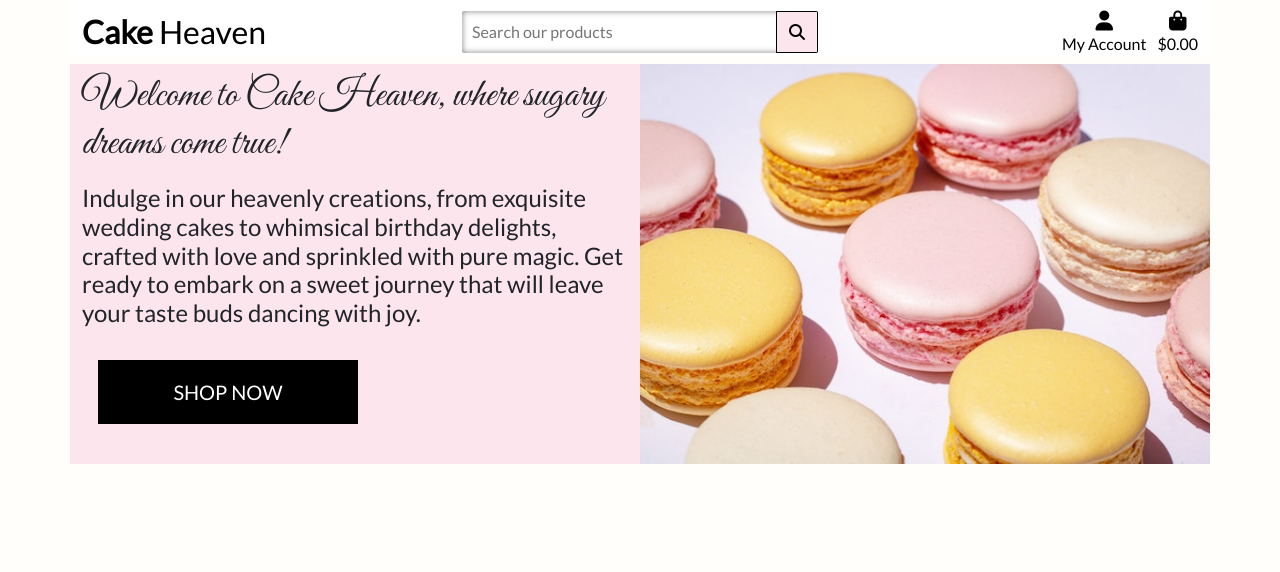
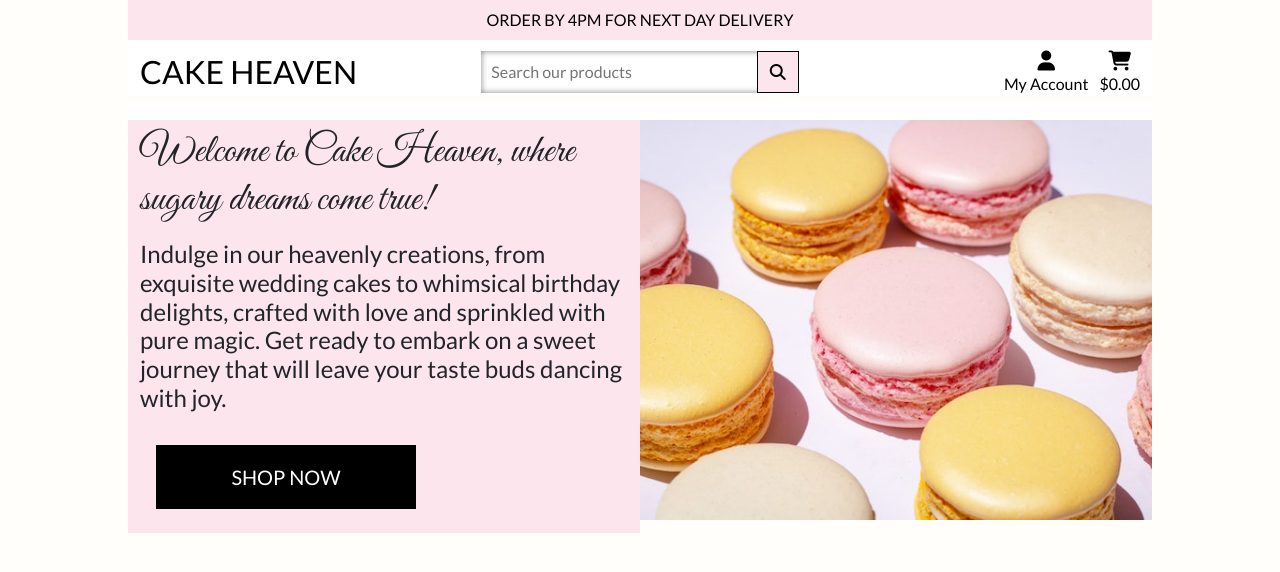
Before and after one commit to monimaj89/Project4-Cake-Heaven, a Django app: page / in a window 1280 px wide. Shown: the top 572 px of the page. Run offline with Django 3.2, Linux system fonts and the light colour scheme; some libraries are stand-ins or nearby versions.

Commit message:
Add banner and navbar to base.html

```diff
--- a/home/templates/home/index.html
+++ b/home/templates/home/index.html
@@ -1,6 +1,5 @@
 {% extends "base.html" %}
 {% load static %}
-
 
 
 {% block content %}
--- a/static/css/base.css
+++ b/static/css/base.css
@@ -52,6 +52,7 @@ body {
     background-color: var(--light-pink);
 }
 
+/* Main page photo */
 .photo {
     height: 400px;
     background: url('/media/photo.jpg') no-repeat center center;
@@ -62,20 +63,30 @@ body {
     height: 400px;
 } */
 
+
+.logo-font {
+    text-transform: uppercase;
+}
+
+.main-logo {
+    width: fit-content;
+}
+
 .shop-now-button {
     background: black;
     color: white;
     min-width: 260px;
 }
 
-.search-btn {
-    background: black;
+.shop-now-button:hover,
+.shop-now-button:active,
+.shop-now-button:focus {
+    background: #222;
     color: white;
 }
 
 .search-box {
     height: 42px;
-    border-radius: 2px;
     box-shadow: 0px 0px 6px 0px rgba(0, 0, 0, 0.50) inset;
     display: flex;
     justify-content: space-between;
@@ -90,9 +101,32 @@ body {
     flex-grow: 1;
 }
 
+.search-box input:focus,
+.search-box input:focus-visible {
+    box-shadow: 0px 0px 0px 2px var(--light-pink) inset;
+    border: none !important;
+    outline: none !important;
+}
+
 .search-box button {
     background-color: var(--light-pink);
     border-radius: 0;
     width: 42px;
     border: solid 1px black;
 }
+
+.search-box button:hover,
+.search-box button:active,
+.search-box button:focus {
+    background: var(--warning-light);
+    color: white;
+}
+
+
+
+/* Larger container on xl screens */
+@media (min-width: 1200px) {
+    .container {
+      max-width: 80%;
+    }
+  }
--- a/templates/base.html
+++ b/templates/base.html
@@ -42,11 +42,17 @@
 
 <body>
     <header class="container">
+        <!-- Banner -->
+        <div class="row text-center">
+            <div class="col pink-bg text-black">
+                <p class="logo-font my-2">Order by 4PM for next day delivery</p>
+            </div>
+        </div>
         <!-- Logo  -->
         <div class="row bg-white pt-lg-2 d-none d-lg-flex mb-2">
             <div class="col-12 col-lg-4 my-auto py-1 py-lg-0 text-center text-lg-start">
-                <a href="{% url 'home' %}" class="nav-link main-logo-link">
-                    <h2 class="logo-font text-black my-0"><strong>Cake</strong> Heaven</h2>
+                <a href="{% url 'home' %}" class="nav-link main-logo">
+                    <h2 class="logo-font text-black my-0">Cake Heaven</h2>
                 </a>
             </div>
             <!-- Search Box -->
@@ -90,7 +96,7 @@
                         <a class="{% if grand_total %}text-info font-weight-bold{% else %}text-black{% endif %} nav-link"
                             href="">
                             <div class="text-center">
-                                <div><i class="fas fa-shopping-bag fa-lg"></i></div>
+                                <div><i class="fa-solid fa-cart-shopping fa-lg"></i></div>
                                 <p class="my-0">
                                     {% if grand_total %}
                                     ${{ grand_total|floatformat:2 }}
@@ -103,6 +109,14 @@
                     </li>
                 </ul>
             </div>
+        </div>
+        <!-- Menu -->
+        <div class="row bg-white">
+            <nav class="navbar navbar-expand-lg navbar-light w-100">
+                <button class="navbar-toggler" type="button" data-toggle="collapse" data-target="#main-nav" aria-controls="main-nav" aria-expanded="false" aria-label="Toggle navigation">
+                    <span class="navbar-toggler-icon"></span>
+                </button>
+            </nav>
         </div>
     </header>
 
```
